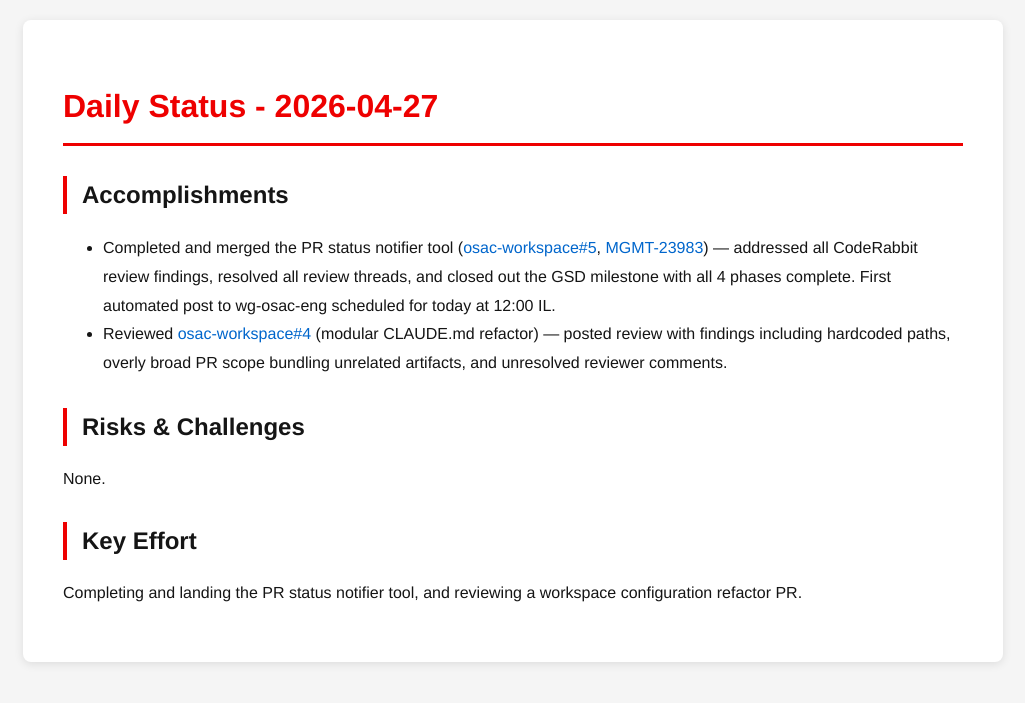
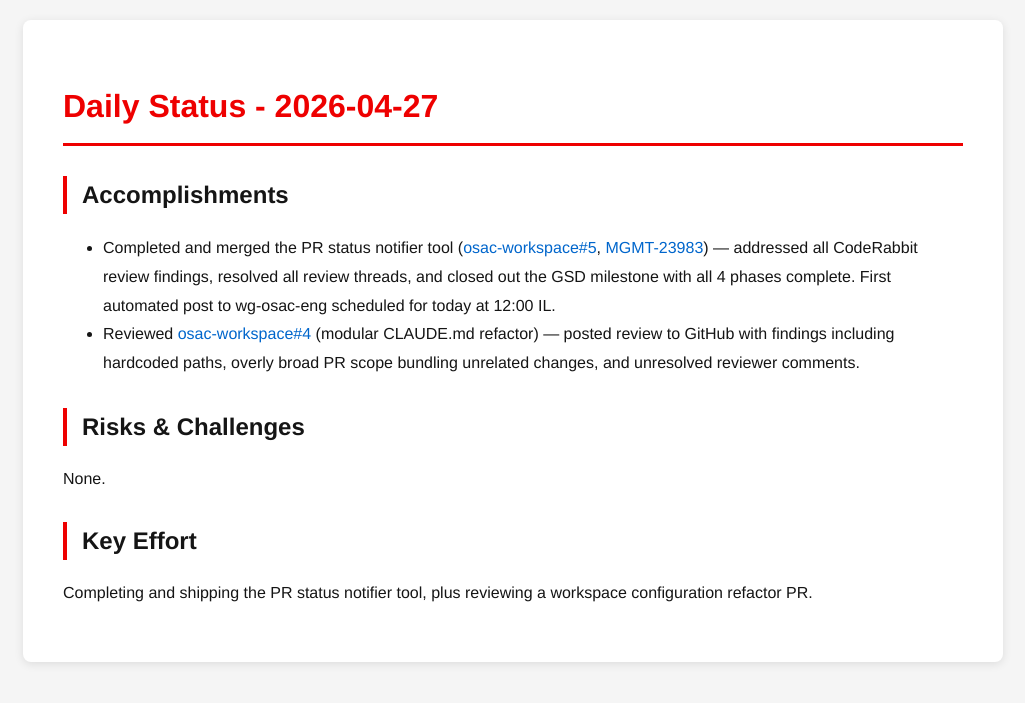
Before and after one commit to tzvatot/daily-status, a Jekyll site: the page built from 2026-04-27.md, in a window 1280 px wide. Shown: the top 703 px of the page, without its empty margins (127-1152 px from the left). Built offline with Jekyll 4.4.1, drawn with Linux system fonts in a browser that asks for light colours.

Commit message:
Daily status update - 2026-04-27

```diff
--- a/2026-04-27.md
+++ b/2026-04-27.md
@@ -8,10 +8,10 @@
 
 ## Accomplishments
 - Completed and merged the PR status notifier tool ([osac-workspace#5](https://github.com/osac-project/osac-workspace/pull/5), [MGMT-23983](https://issues.redhat.com/browse/MGMT-23983)) — addressed all CodeRabbit review findings, resolved all review threads, and closed out the GSD milestone with all 4 phases complete. First automated post to wg-osac-eng scheduled for today at 12:00 IL.
-- Reviewed [osac-workspace#4](https://github.com/osac-project/osac-workspace/pull/4) (modular CLAUDE.md refactor) — posted review with findings including hardcoded paths, overly broad PR scope bundling unrelated artifacts, and unresolved reviewer comments.
+- Reviewed [osac-workspace#4](https://github.com/osac-project/osac-workspace/pull/4) (modular CLAUDE.md refactor) — posted review to GitHub with findings including hardcoded paths, overly broad PR scope bundling unrelated changes, and unresolved reviewer comments.
 
 ## Risks & Challenges
 None.
 
 ## Key Effort
-Completing and landing the PR status notifier tool, and reviewing a workspace configuration refactor PR.
+Completing and shipping the PR status notifier tool, plus reviewing a workspace configuration refactor PR.
```
